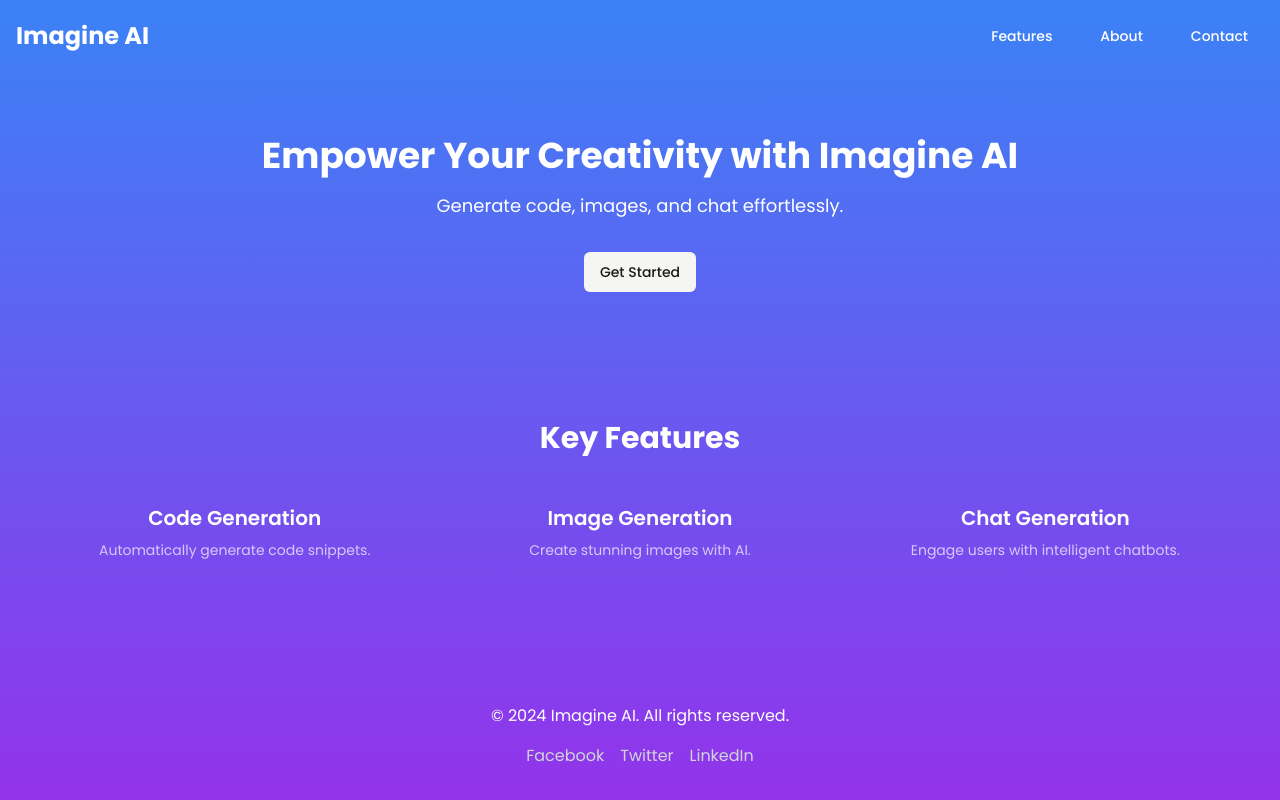
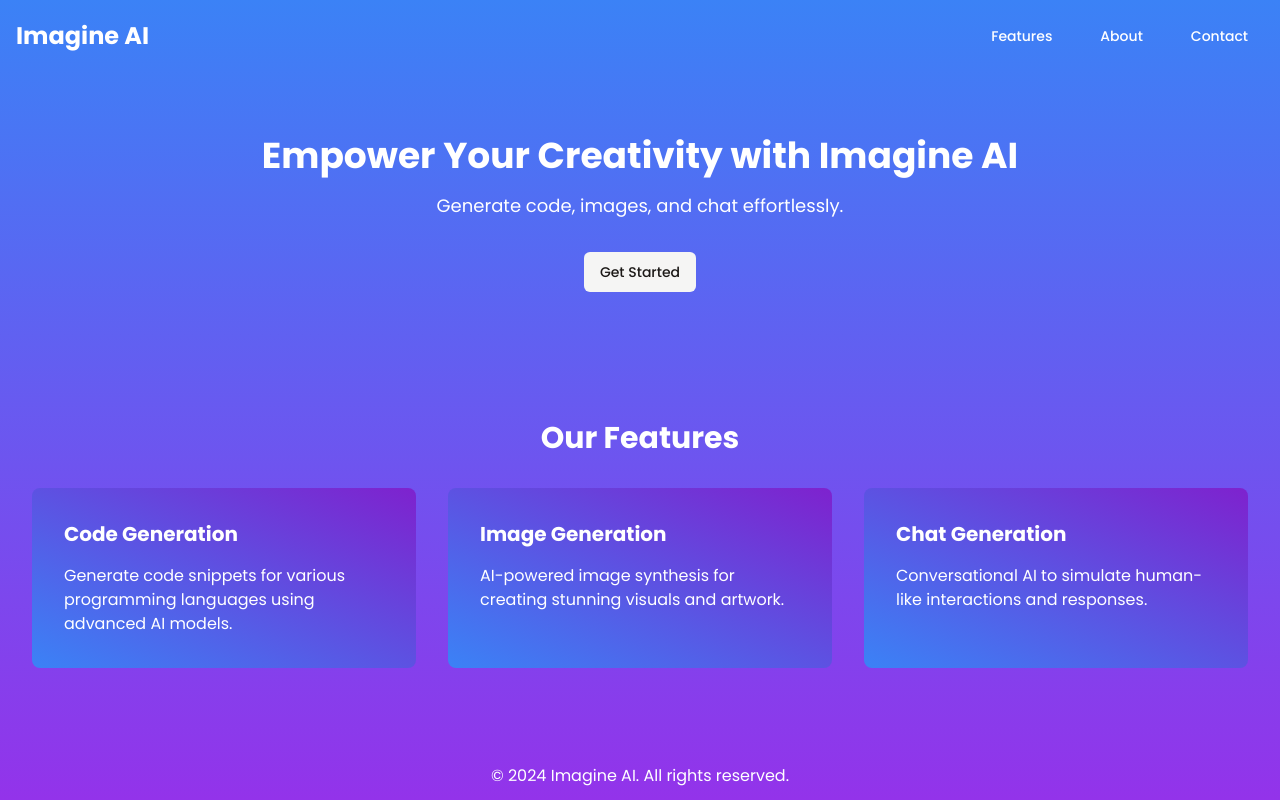
Before and after one commit to abu-zaid/ImagineAI, a Next.js app: page / in a window 1280 px wide. Built offline with nearby package versions, Linux system fonts and the light colour scheme.

Commit message:
build: add sidebar

```diff
--- /dev/null
+++ b/app/(dashboard)/(routes)/chat/page.tsx
@@ -0,0 +1,12 @@
+import ComingSoon from '@/components/comingsoon'
+import React from 'react'
+
+const ChatPage = () => {
+  return (
+    <div className=''>
+        <ComingSoon />
+    </div>
+  )
+}
+
+export default ChatPage
--- a/app/(dashboard)/(routes)/dashboard/page.tsx
+++ b/app/(dashboard)/(routes)/dashboard/page.tsx
@@ -1,14 +1,15 @@
-import ComingSoon from '@/components/comingsoon'
-import { UserButton } from '@clerk/nextjs'
-import React from 'react'
+import ComingSoon from "@/components/comingsoon";
+import { UserButton } from "@clerk/nextjs";
+import React from "react";
 
 const DashboardPage = () => {
   return (
-    <div>
-        <header><UserButton afterSignOutUrl='/'/></header>
-        <ComingSoon />
+    <div className="">
+      <header>
+      </header>
+      <ComingSoon />
     </div>
-  )
-}
+  );
+};
 
-export default DashboardPage
+export default DashboardPage;
--- /dev/null
+++ b/app/(dashboard)/layout.tsx
@@ -0,0 +1,26 @@
+import Navbar from "@/components/navabar";
+import Sidebar from "@/components/sidebar";
+import type { Metadata } from "next";
+
+export const metadata: Metadata = {
+  title: "Dashboard | Imagine AI",
+  description: "You are only limited by your imagination!",
+};
+
+export default function RootLayout({
+  children,
+}: Readonly<{
+  children: React.ReactNode;
+}>) {
+  return (
+    <div className="flex flex-row h-full overflow-y-auto">
+      <div className="hidden md:flex md:flex-row w-64">
+        <Sidebar />
+      </div>
+      <div className="flex-1 bg-gradient-to-b from-blue-500 to-purple-600">
+        <Navbar />
+        {children}
+      </div>
+    </div>
+  );
+}
--- a/app/page.tsx
+++ b/app/page.tsx
@@ -5,7 +5,7 @@ import Hero from "@/components/hero";
 
 export default function Home() {
   return (
-    <div className="h-full flex flex-col bg-gradient-to-b from-blue-500 to-purple-600 min-h-screen overflow-scroll">
+    <div className="h-full flex flex-col bg-gradient-to-b from-blue-500 to-purple-600 min-h-screen overflow-y-auto">
       <Header />
       <Hero />
       <FeatureSection />
--- a/components/featuresection.tsx
+++ b/components/featuresection.tsx
@@ -1,20 +1,31 @@
+import React from "react";
+
 const FeatureSection = () => {
   return (
-    <section className="py-16 flex-1 text-white h-full ">
-      <div className="container mx-auto text-center">
-        <h2 className="text-3xl font-bold mb-8">Key Features</h2>
-        <div className="flex justify-center items-center flex-col lg:flex-row">
-          <div className="w-full md:w-1/3 p-4 text-center">
-            <h3 className="text-xl font-semibold mb-2">Code Generation</h3>
-            <p className="text-white/70 text-sm">Automatically generate code snippets.</p>
+    <section className="py-16">
+      <div className="container mx-auto">
+        <h2 className="text-3xl font-bold text-center mb-8 text-white">Our Features</h2>
+        <div className="grid grid-cols-1 md:grid-cols-3 gap-8">
+          <div className=" rounded-lg p-8 bg-gradient-to-tr from-blue-500 to-purple-700 text-white">
+            <h3 className="text-xl font-bold mb-4">Code Generation</h3>
+            <p>
+              Generate code snippets for various programming languages using
+              advanced AI models.
+            </p>
           </div>
-          <div className="w-full md:w-1/3 p-4">
-            <h3 className="text-xl font-semibold mb-2">Image Generation</h3>
-            <p className="text-white/70 text-sm">Create stunning images with AI.</p>
+          <div className=" rounded-lg p-8 bg-gradient-to-tr from-blue-500 to-purple-700 text-white">
+            <h3 className="text-xl font-bold mb-4">Image Generation</h3>
+            <p>
+              AI-powered image synthesis for creating stunning visuals and
+              artwork.
+            </p>
           </div>
-          <div className="w-full md:w-1/3 p-4">
-            <h3 className="text-xl font-semibold mb-2">Chat Generation</h3>
-            <p className="text-white/70 text-sm">Engage users with intelligent chatbots.</p>
+          <div className=" rounded-lg p-8 bg-gradient-to-tr from-blue-500 to-purple-700 text-white">
+            <h3 className="text-xl font-bold mb-4">Chat Generation</h3>
+            <p>
+              Conversational AI to simulate human-like interactions and
+              responses.
+            </p>
           </div>
         </div>
       </div>
--- a/components/mobilenav.tsx
+++ b/components/mobilenav.tsx
@@ -2,12 +2,9 @@ import {
   Sheet,
   SheetContent,
   SheetDescription,
-  SheetHeader,
-  SheetTitle,
   SheetTrigger,
 } from "@/components/ui/sheet";
 import Link from "next/link";
-import { Button } from "./ui/button";
 import { Menu } from "lucide-react";
 
 const MobileNav = () => {
@@ -22,23 +19,23 @@ const MobileNav = () => {
             <ul className="flex flex-col gap-4 mt-10">
               <li className="ml-4">
                 <Link href="/features">
-                  <Button variant="link" className="w-full text-white">
+                  <div className="w-full px-4 font-semibold h-10 items-center flex justify-center hover:bg-slate-200 text-center text-white rounded-lg hover:text-gray-800 transition ">
                     Features
-                  </Button>
+                  </div>
                 </Link>
               </li>
               <li className="ml-4">
                 <Link href="/about">
-                  <Button variant="link" className="w-full text-white">
+                  <div className="w-full px-4 font-semibold h-10 items-center flex justify-center hover:bg-slate-200 text-center text-white rounded-lg hover:text-gray-800 transition ">
                     About
-                  </Button>
+                  </div>
                 </Link>
               </li>
               <li className="ml-4">
                 <Link href="/contact">
-                  <Button variant="link" className="w-full text-white">
+                  <div className="w-full px-4 font-semibold h-10 items-center flex justify-center hover:bg-slate-200 text-center text-white rounded-lg hover:text-gray-800 transition ">
                     Contact
-                  </Button>
+                  </div>
                 </Link>
               </li>
             </ul>
--- /dev/null
+++ b/components/navabar.tsx
@@ -0,0 +1,17 @@
+import { UserButton } from "@clerk/nextjs";
+import React from "react";
+
+const Navbar = () => {
+  return (
+    <div className="flex justify-between items-center md:justify-end p-4 ">
+      <div className="flex flex-col md:hidden">
+            Menu
+      </div>
+      <div>
+        <UserButton afterSignOutUrl="/" />
+      </div>
+    </div>
+  );
+};
+
+export default Navbar;
--- /dev/null
+++ b/components/sidebar.tsx
@@ -0,0 +1,55 @@
+import Link from "next/link";
+import React from "react";
+import { Button } from "./ui/button";
+import { Code, Image, MenuIcon, MessageSquare } from "lucide-react";
+
+const routes = [
+  {
+    name: "Dashboard",
+    href: "/dashboard",
+    current: true,
+    icon: MenuIcon,
+  },
+  {
+    name: "Chat",
+    href: "/chat",
+    current: false,
+    icon: MessageSquare,
+  },
+  {
+    name: "Images",
+    href: "/images",
+    current: false,
+    icon: Image,
+  },
+  {
+    name: "Code",
+    href: "/code",
+    current: false,
+    icon: Code,
+  },
+];
+
+const Sidebar = () => {
+  return (
+    <div className="flex flex-col  w-full bg-purple-800">
+      <Link href="/">
+        <div className="text-2xl font-bold pl-8 pt-5 text-white">Imagine AI</div>
+      </Link>
+      <div className="flex flex-col justify-start pt-10">
+        {routes.map((item) => (
+          <div key={item.name} className="ml-4 w-full">
+            <Link href={item.href}>
+              <Button className="bg-transparent hover:bg-purple-900 w-52 ">
+                {item.icon && <item.icon className="mr-2" />}
+                {item.name}
+              </Button>
+            </Link>
+          </div>
+        ))}
+      </div>
+    </div>
+  );
+};
+
+export default Sidebar;
--- a/components/ui/sheet.tsx
+++ b/components/ui/sheet.tsx
@@ -1,19 +1,19 @@
-"use client"
+"use client";
 
-import * as React from "react"
-import * as SheetPrimitive from "@radix-ui/react-dialog"
-import { cva, type VariantProps } from "class-variance-authority"
-import { X } from "lucide-react"
+import * as React from "react";
+import * as SheetPrimitive from "@radix-ui/react-dialog";
+import { cva, type VariantProps } from "class-variance-authority";
+import { X } from "lucide-react";
 
-import { cn } from "@/lib/utils"
+import { cn } from "@/lib/utils";
 
-const Sheet = SheetPrimitive.Root
+const Sheet = SheetPrimitive.Root;
 
-const SheetTrigger = SheetPrimitive.Trigger
+const SheetTrigger = SheetPrimitive.Trigger;
 
-const SheetClose = SheetPrimitive.Close
+const SheetClose = SheetPrimitive.Close;
 
-const SheetPortal = SheetPrimitive.Portal
+const SheetPortal = SheetPrimitive.Portal;
 
 const SheetOverlay = React.forwardRef<
   React.ElementRef<typeof SheetPrimitive.Overlay>,
@@ -27,8 +27,8 @@ const SheetOverlay = React.forwardRef<
     {...props}
     ref={ref}
   />
-))
-SheetOverlay.displayName = SheetPrimitive.Overlay.displayName
+));
+SheetOverlay.displayName = SheetPrimitive.Overlay.displayName;
 
 const sheetVariants = cva(
   "fixed z-50 gap-4 bg-background p-6 shadow-lg transition ease-in-out data-[state=open]:animate-in data-[state=closed]:animate-out data-[state=closed]:duration-300 data-[state=open]:duration-500",
@@ -47,7 +47,7 @@ const sheetVariants = cva(
       side: "right",
     },
   }
-)
+);
 
 interface SheetContentProps
   extends React.ComponentPropsWithoutRef<typeof SheetPrimitive.Content>,
@@ -65,14 +65,14 @@ const SheetContent = React.forwardRef<
       {...props}
     >
       {children}
-      <SheetPrimitive.Close className="absolute right-4 top-4 rounded-sm opacity-70 ring-offset-background transition-opacity hover:opacity-100 focus:outline-none focus:ring-2 focus:ring-ring focus:ring-offset-2 disabled:pointer-events-none data-[state=open]:bg-secondary">
-        <X className="h-4 w-4" />
+      <SheetPrimitive.Close className="absolute right-4 top-4 rounded-sm opacity-70 ring-offset-background transition-opacity hover:opacity-100 focus:outline-none focus:ring-2  focus:ring-offset-2 focus:ring-transparent active:ring-transparent">
+        <X className="h-4 w-4 text-white font-semibold" />
         <span className="sr-only">Close</span>
       </SheetPrimitive.Close>
     </SheetPrimitive.Content>
   </SheetPortal>
-))
-SheetContent.displayName = SheetPrimitive.Content.displayName
+));
+SheetContent.displayName = SheetPrimitive.Content.displayName;
 
 const SheetHeader = ({
   className,
@@ -85,8 +85,8 @@ const SheetHeader = ({
     )}
     {...props}
   />
-)
-SheetHeader.displayName = "SheetHeader"
+);
+SheetHeader.displayName = "SheetHeader";
 
 const SheetFooter = ({
   className,
@@ -99,8 +99,8 @@ const SheetFooter = ({
     )}
     {...props}
   />
-)
-SheetFooter.displayName = "SheetFooter"
+);
+SheetFooter.displayName = "SheetFooter";
 
 const SheetTitle = React.forwardRef<
   React.ElementRef<typeof SheetPrimitive.Title>,
@@ -111,8 +111,8 @@ const SheetTitle = React.forwardRef<
     className={cn("text-lg font-semibold text-foreground", className)}
     {...props}
   />
-))
-SheetTitle.displayName = SheetPrimitive.Title.displayName
+));
+SheetTitle.displayName = SheetPrimitive.Title.displayName;
 
 const SheetDescription = React.forwardRef<
   React.ElementRef<typeof SheetPrimitive.Description>,
@@ -123,8 +123,8 @@ const SheetDescription = React.forwardRef<
     className={cn("text-sm text-muted-foreground", className)}
     {...props}
   />
-))
-SheetDescription.displayName = SheetPrimitive.Description.displayName
+));
+SheetDescription.displayName = SheetPrimitive.Description.displayName;
 
 export {
   Sheet,
@@ -137,4 +137,4 @@ export {
   SheetFooter,
   SheetTitle,
   SheetDescription,
-}
+};
--- a/middleware.ts
+++ b/middleware.ts
@@ -3,7 +3,9 @@ import { authMiddleware } from "@clerk/nextjs";
 // This example protects all routes including api/trpc routes
 // Please edit this to allow other routes to be public as needed.
 // See https://clerk.com/docs/references/nextjs/auth-middleware for more information about configuring your Middleware
-export default authMiddleware({ ignoredRoutes: "/" });
+export default authMiddleware({
+  ignoredRoutes: ["/", "/contact", "/about", "/features"],
+});
 
 export const config = {
   matcher: ["/((?!.+\\.[\\w]+$|_next).*)", "/", "/(api|trpc)(.*)"],
```
Also changed, not shown: public/logo.png.jpeg (added).
